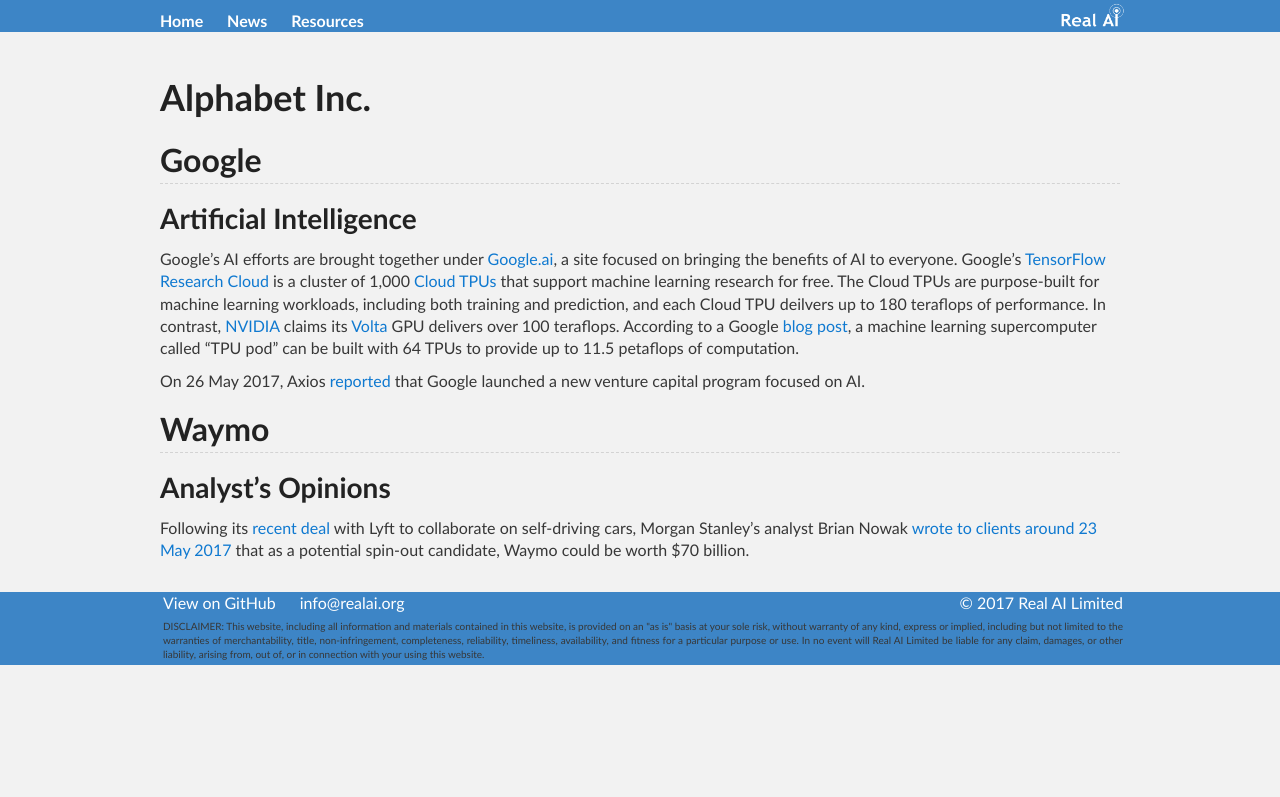
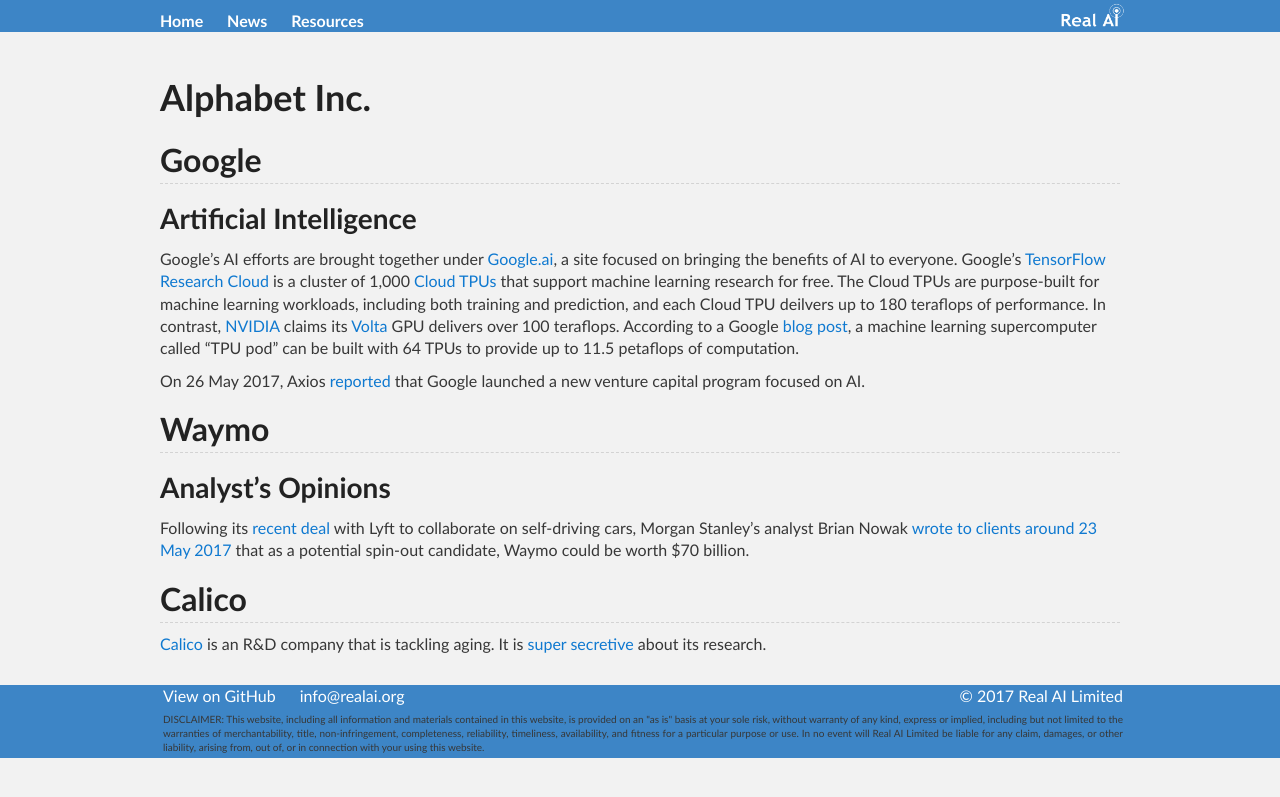
Before and after one commit to Tonywuhk/realai.org, a Jekyll site: the page built from companies/alphabet.md, in a window 1280 px wide. Shown: the top 797 px of the page. Built offline with Jekyll 4.4.1, drawn with Linux system fonts in a browser that asks for light colours; our own code applies the rules of GitHub Pages for plain Markdown files; comment, search, counter and statistics services are not loaded; the repository's description, which GitHub fills in, is left out.

Commit message:
Create alphabet.md

```diff
--- a/companies/alphabet.md
+++ b/companies/alphabet.md
@@ -17,3 +17,7 @@
 ### Analyst's Opinions
 
 Following its [recent deal](https://www.nytimes.com/2017/05/14/technology/lyft-waymo-self-driving-cars.html) with Lyft to collaborate on self-driving cars, Morgan Stanley's analyst Brian Nowak [wrote to clients around 23 May 2017](http://www.cnbc.com/2017/05/23/alphabets-self-driving-waymo-unit-could-be-worth-70-billion-more-than-gm-morgan-stanley-says.html) that as a potential spin-out candidate, Waymo could be worth $70 billion.
+
+## Calico
+
+[Calico](https://www.calicolabs.com/) is an R&D company that is tackling aging. It is [super secretive](https://www.vox.com/science-and-health/2017/4/27/15409672/google-calico-secretive-aging-mortality-research) about its research.
```
